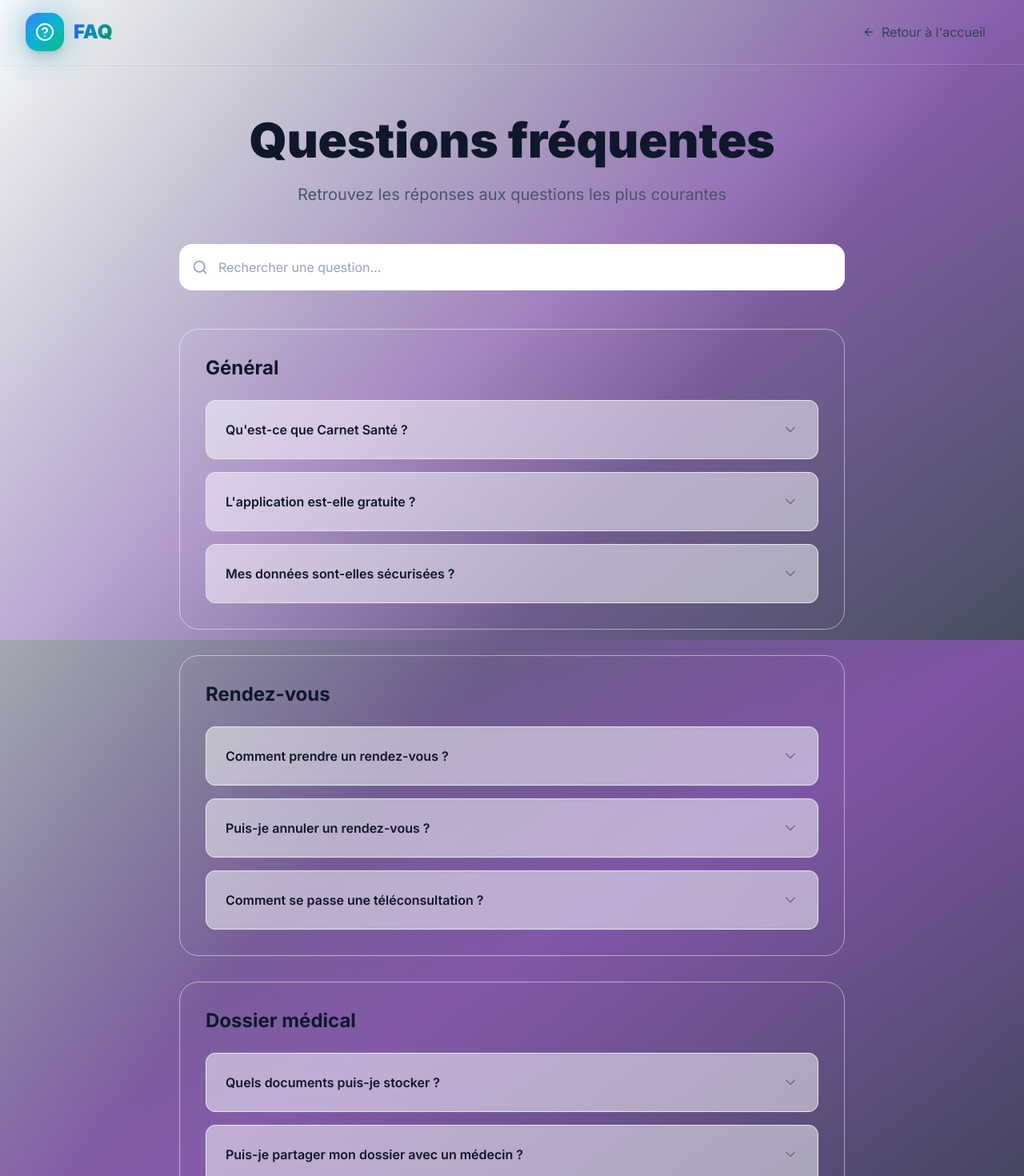
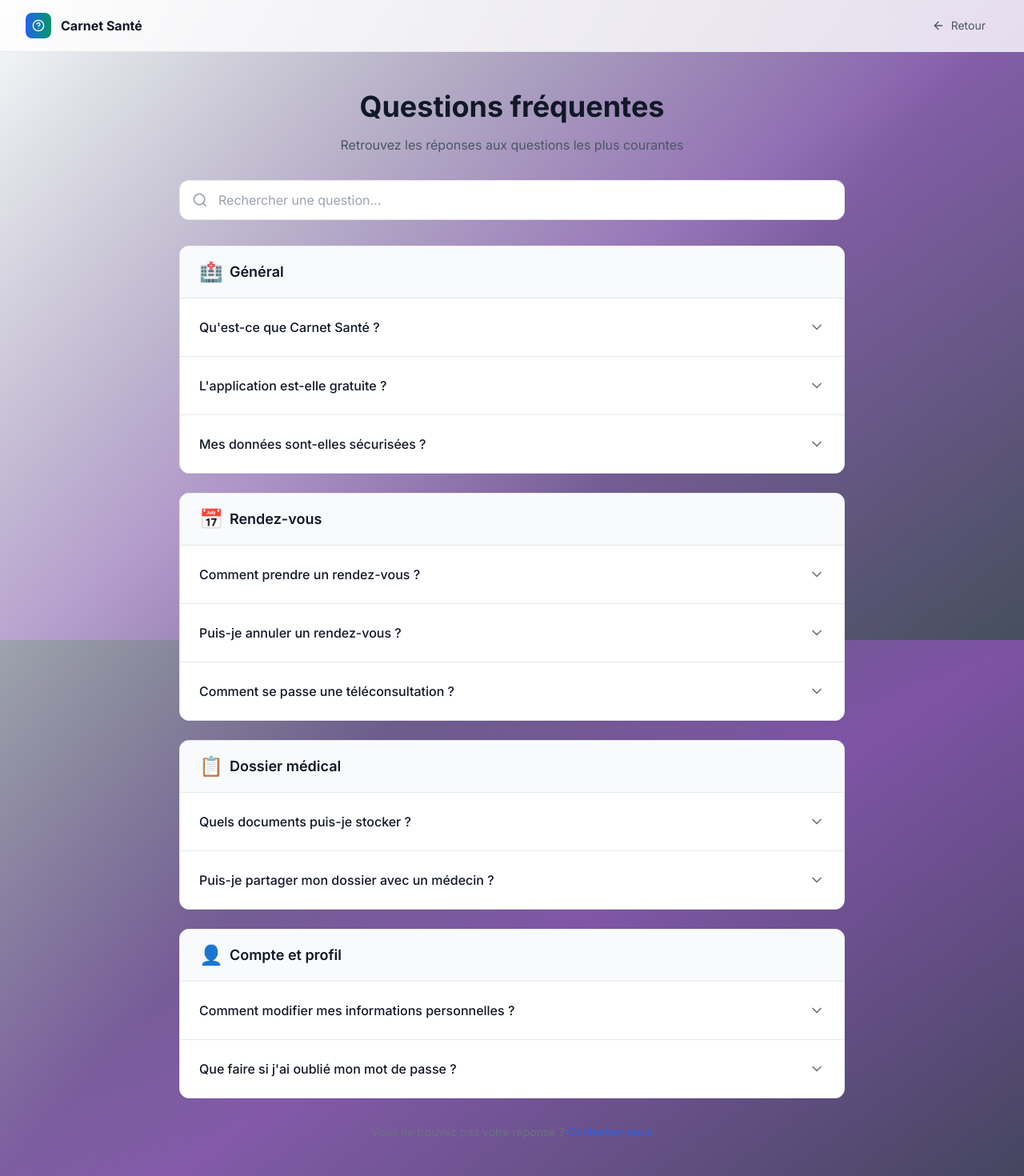
Before and after one commit to Djeupisne/carnet-sante-frontend, a React (Vite) app: page /faq in a window 1280 px wide. Shown: the top 1470 px of the page at 80% size. Built offline with nearby package versions, Linux system fonts and the light colour scheme.

Commit message:
Update FAQPage.tsx

```diff
--- a/src/pages/FAQPage.tsx
+++ b/src/pages/FAQPage.tsx
@@ -9,6 +9,7 @@ const FAQPage: React.FC = () => {
   const faqs = [
     {
       category: "Général",
+      icon: "🏥",
       questions: [
         {
           q: "Qu'est-ce que Carnet Santé ?",
@@ -26,6 +27,7 @@ const FAQPage: React.FC = () => {
     },
     {
       category: "Rendez-vous",
+      icon: "📅",
       questions: [
         {
           q: "Comment prendre un rendez-vous ?",
@@ -43,6 +45,7 @@ const FAQPage: React.FC = () => {
     },
     {
       category: "Dossier médical",
+      icon: "📋",
       questions: [
         {
           q: "Quels documents puis-je stocker ?",
@@ -51,6 +54,20 @@ const FAQPage: React.FC = () => {
         {
           q: "Puis-je partager mon dossier avec un médecin ?",
           a: "Oui, vous contrôlez l'accès à votre dossier et pouvez le partager temporairement avec les professionnels de santé de votre choix."
+        }
+      ]
+    },
+    {
+      category: "Compte et profil",
+      icon: "👤",
+      questions: [
+        {
+          q: "Comment modifier mes informations personnelles ?",
+          a: "Connectez-vous à votre compte, allez dans 'Mon Profil' et vous pourrez modifier vos informations."
+        },
+        {
+          q: "Que faire si j'ai oublié mon mot de passe ?",
+          a: "Cliquez sur 'Mot de passe oublié' sur la page de connexion. Vous recevrez un email pour réinitialiser votre mot de passe."
         }
       ]
     }
@@ -74,83 +91,80 @@ const FAQPage: React.FC = () => {
 
   return (
     <div className="min-h-screen bg-gradient-to-br from-slate-50 via-blue-50/30 to-emerald-50/20">
-      <nav className="glass sticky top-0 z-50 border-b border-white/20 shadow-sm">
+      <nav className="bg-white/80 backdrop-blur-md sticky top-0 z-50 border-b border-gray-200">
         <div className="max-w-7xl mx-auto px-4 sm:px-6 lg:px-8">
-          <div className="flex justify-between items-center h-20">
-            <Link to="/" className="flex items-center space-x-3 group">
-              <div className="relative">
-                <div className="absolute inset-0 bg-gradient-to-r from-blue-500 to-emerald-500 rounded-2xl blur-xl opacity-60 group-hover:opacity-100"></div>
-                <div className="relative bg-gradient-to-br from-blue-500 via-cyan-500 to-emerald-500 p-3 rounded-2xl shadow-lg">
-                  <HelpCircle className="w-6 h-6 text-white" />
-                </div>
+          <div className="flex justify-between items-center h-16">
+            <Link to="/" className="flex items-center space-x-3">
+              <div className="w-8 h-8 bg-gradient-to-r from-blue-600 to-emerald-600 rounded-lg flex items-center justify-center">
+                <HelpCircle className="w-4 h-4 text-white" />
               </div>
-              <h1 className="text-2xl font-black bg-gradient-to-r from-blue-600 via-cyan-600 to-emerald-600 bg-clip-text text-transparent">
-                FAQ
-              </h1>
+              <span className="font-bold text-gray-900">Carnet Santé</span>
             </Link>
             <Link
               to="/"
-              className="flex items-center gap-2 px-4 py-2 text-slate-700 hover:text-blue-600 transition-colors"
+              className="flex items-center gap-2 px-4 py-2 text-gray-600 hover:text-gray-900 transition-colors text-sm"
             >
               <ArrowLeft className="w-4 h-4" />
-              Retour à l'accueil
+              Retour
             </Link>
           </div>
         </div>
       </nav>
 
-      <div className="max-w-4xl mx-auto px-4 sm:px-6 lg:px-8 py-16">
-        <div className="text-center mb-12">
-          <h1 className="text-5xl md:text-6xl font-black text-slate-900 mb-6">
+      <div className="max-w-4xl mx-auto px-4 sm:px-6 lg:px-8 py-12">
+        <div className="text-center mb-8">
+          <h1 className="text-3xl md:text-4xl font-bold text-gray-900 mb-4">
             Questions fréquentes
           </h1>
-          <p className="text-xl text-slate-600 max-w-3xl mx-auto">
+          <p className="text-gray-600">
             Retrouvez les réponses aux questions les plus courantes
           </p>
         </div>
 
         {/* Barre de recherche */}
-        <div className="relative mb-12">
-          <Search className="absolute left-4 top-1/2 -translate-y-1/2 w-5 h-5 text-slate-400" />
+        <div className="relative mb-8">
+          <Search className="absolute left-4 top-1/2 -translate-y-1/2 w-5 h-5 text-gray-400" />
           <input
             type="text"
             placeholder="Rechercher une question..."
             value={searchTerm}
             onChange={(e) => setSearchTerm(e.target.value)}
-            className="w-full pl-12 pr-4 py-4 glass border border-white/50 rounded-2xl focus:outline-none focus:ring-2 focus:ring-blue-400 text-slate-900 placeholder-slate-400"
+            className="w-full pl-12 pr-4 py-3 bg-white border border-gray-200 rounded-xl focus:outline-none focus:ring-2 focus:ring-blue-400 text-gray-900"
           />
         </div>
 
         {/* FAQ */}
-        <div className="space-y-8">
+        <div className="space-y-6">
           {filteredFaqs.map((category, categoryIndex) => (
-            <div key={categoryIndex} className="glass rounded-3xl p-8 border border-white/50">
-              <h2 className="text-2xl font-bold text-slate-900 mb-6">{category.category}</h2>
-              <div className="space-y-4">
+            <div key={categoryIndex} className="bg-white rounded-xl shadow-sm border border-gray-200 overflow-hidden">
+              <div className="bg-gray-50 px-6 py-4 border-b border-gray-200">
+                <h2 className="text-lg font-semibold text-gray-900 flex items-center gap-2">
+                  <span className="text-2xl">{category.icon}</span>
+                  {category.category}
+                </h2>
+              </div>
+              <div className="divide-y divide-gray-200">
                 {category.questions.map((faq, faqIndex) => {
                   const globalIndex = categoryIndex * 100 + faqIndex;
                   const isOpen = openItems.includes(globalIndex);
 
                   return (
-                    <div
-                      key={faqIndex}
-                      className="border border-slate-200 rounded-xl overflow-hidden bg-white/50"
-                    >
+                    <div key={faqIndex} className="p-6">
                       <button
                         onClick={() => toggleItem(globalIndex)}
-                        className="w-full flex items-center justify-between p-6 text-left hover:bg-slate-50 transition-colors"
+                        className="w-full flex items-center justify-between text-left"
                       >
-                        <span className="font-semibold text-slate-900">{faq.q}</span>
+                        <span className="font-medium text-gray-900 pr-8">{faq.q}</span>
                         {isOpen ? (
-                          <ChevronUp className="w-5 h-5 text-slate-500" />
+                          <ChevronUp className="w-5 h-5 text-gray-500 flex-shrink-0" />
                         ) : (
-                          <ChevronDown className="w-5 h-5 text-slate-500" />
+                          <ChevronDown className="w-5 h-5 text-gray-500 flex-shrink-0" />
                         )}
                       </button>
                       {isOpen && (
-                        <div className="p-6 pt-0 text-slate-600 leading-relaxed border-t border-slate-200">
+                        <p className="mt-4 text-gray-600 leading-relaxed border-t border-gray-100 pt-4">
                           {faq.a}
-                        </div>
+                        </p>
                       )}
                     </div>
                   );
@@ -158,6 +172,21 @@ const FAQPage: React.FC = () => {
               </div>
             </div>
           ))}
+
+          {filteredFaqs.length === 0 && (
+            <div className="text-center py-12 bg-white rounded-xl border border-gray-200">
+              <HelpCircle className="w-12 h-12 text-gray-300 mx-auto mb-3" />
+              <p className="text-gray-500">Aucun résultat trouvé pour "{searchTerm}"</p>
+            </div>
+          )}
+        </div>
+
+        {/* Contact */}
+        <div className="mt-8 text-center text-sm text-gray-500">
+          Vous ne trouvez pas votre réponse ?{" "}
+          <Link to="/contact" className="text-blue-600 hover:underline">
+            Contactez-nous
+          </Link>
         </div>
       </div>
     </div>
```
